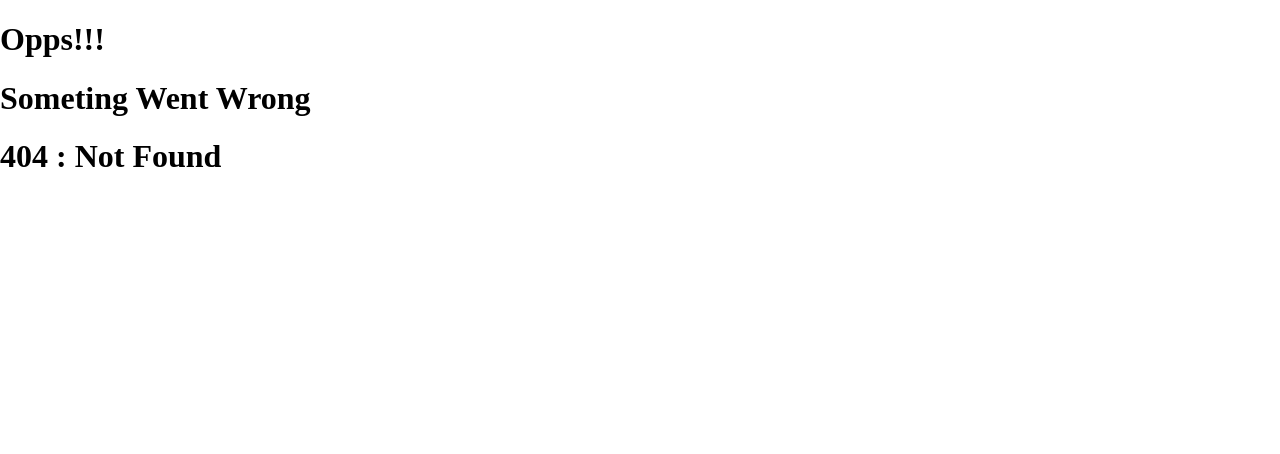
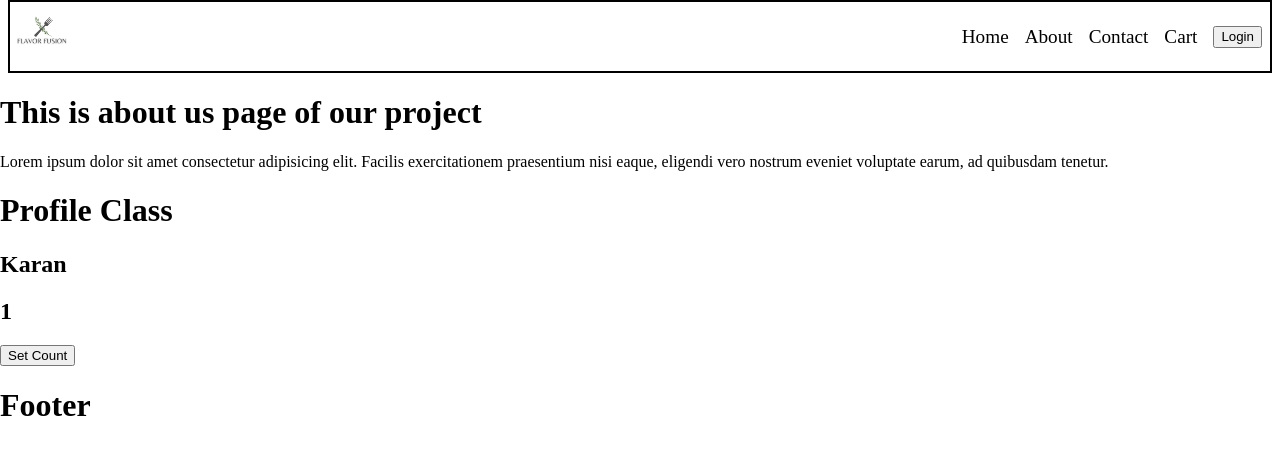
Before and after one commit to Karanjoshi9809/Namaste-React, a React (Vite) app: page /about/profile in a window 1280 px wide. Before the commit this address had no page. Shown: the top 454 px of the page. Built offline with nearby package versions, Linux system fonts and the light colour scheme.

Commit message:
Learned about class based components and lifecycle methods in React.js

```diff
--- a/src/components/About.js
+++ b/src/components/About.js
@@ -1,9 +1,12 @@
+import { Outlet } from "react-router-dom"
+
 function About() {
     return (
         <>
             <div className="about-us">
                 <h1>This is about us page of our project</h1>
                 <p>Lorem ipsum dolor sit amet consectetur adipisicing elit. Facilis exercitationem praesentium nisi eaque, eligendi vero nostrum eveniet voluptate earum, ad quibusdam tenetur.</p>
+                <Outlet />
             </div>
         </>
     )
--- /dev/null
+++ b/src/components/Profile.js
@@ -0,0 +1,17 @@
+import { useEffect } from "react";
+
+function Profile() {
+    useEffect(() => {
+        const timer = setInterval(() => {
+            console.log("SetInterval Called");
+        }, 1000);
+        return () => clearInterval(timer);
+    }, [])
+    return (
+        <div className="profile">
+            <h1>Profile Page</h1>
+        </div>
+    );
+}
+
+export default Profile;
--- /dev/null
+++ b/src/components/ProfileClass.js
@@ -0,0 +1,54 @@
+import React from "react"
+import UserClass1 from "./UserClass1";
+import UserClass2 from "./UserClass2";
+class ProfileClass extends React.Component {
+    constructor(props) {
+        super(props)
+        this.state = {
+            count: 1,
+            name: "Karan"
+        }
+        console.log("Parent : Constructor");
+    }
+    componentDidMount(){
+        console.log("Parent : Component Mount");
+    }
+    componentDidUpdate(){
+        console.log("Component did update");
+    }
+    render() {
+        console.log("Parent : Render");
+        return (
+            <>
+                <h1>Profile Class</h1>
+                <h2>{this.state.name}</h2>
+                <h2>{this.state.count}</h2>
+                <button onClick={() => {
+                    this.setState({
+                        count: 2
+                    })
+                }}>Set Count</button>
+                {/* <UserClass1 name="Karan" />
+                <UserClass2 name="Prince" /> */}
+            </>
+        )
+    }
+    // componentWillUnmount(
+    //      // Clean Up Code
+    //      console.log("Component Will Unmount");
+    // )
+}
+
+/*
+    Parent : Constructor
+    Parent : Render
+    Child1: Constructor
+    Child1: Render
+    Child2: Constructor
+    Child2: Render
+    Child1: Component Mount
+    Child2: Component Mount
+    Parent : Component Mount
+*/
+
+export default ProfileClass
--- /dev/null
+++ b/src/components/UserClass1.js
@@ -0,0 +1,22 @@
+import React from "react";
+
+class UserClass1 extends React.Component{
+    constructor(props){
+        super(props)
+        console.log("Child1: Constructor");
+    }
+    componentDidMount(){
+        console.log("Child1: Component Mount");
+    }
+    render(){
+        console.log("Child1: Render");
+        return(
+            <>
+                <h1>User Class 1</h1>
+                <h2>{this.props.name}</h2>
+            </>
+        )
+    }
+}
+
+export default UserClass1;
--- /dev/null
+++ b/src/components/UserClass2.js
@@ -0,0 +1,22 @@
+import React from "react";
+
+class UserClass2 extends React.Component{
+    constructor(props){
+        super(props)
+        console.log("Child2: Constructor");
+    }
+    componentDidMount(){
+        console.log("Child2: Component Mount");
+    }
+    render(){
+        console.log("Child2: Render");
+        return(
+            <>
+                <h1>User Class 2</h1>
+                <h2>{this.props.name}</h2>
+            </>
+        )
+    }
+}
+
+export default UserClass2;
```
Also changed, not shown: src/index.js (+10 -1 lines).
